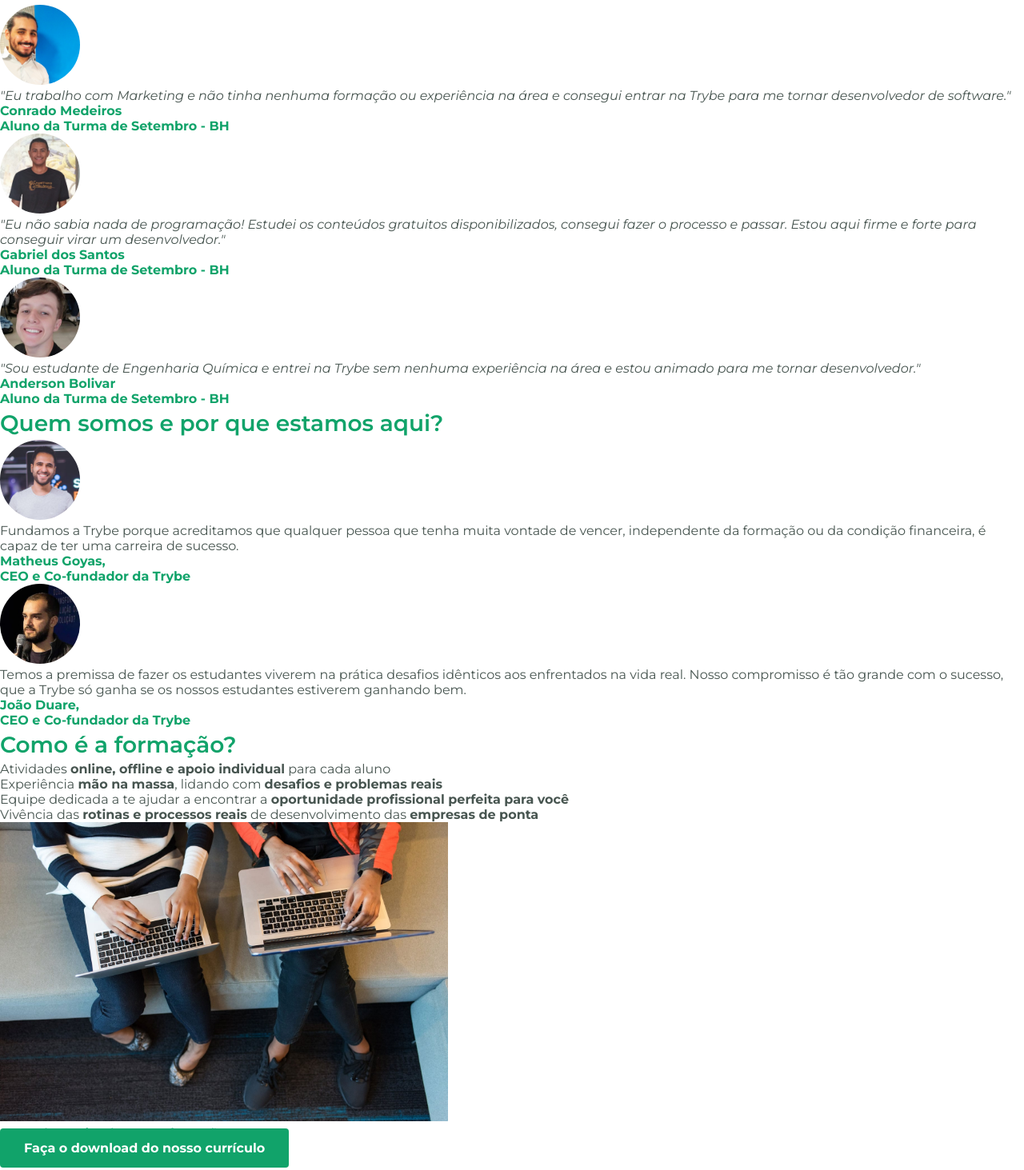
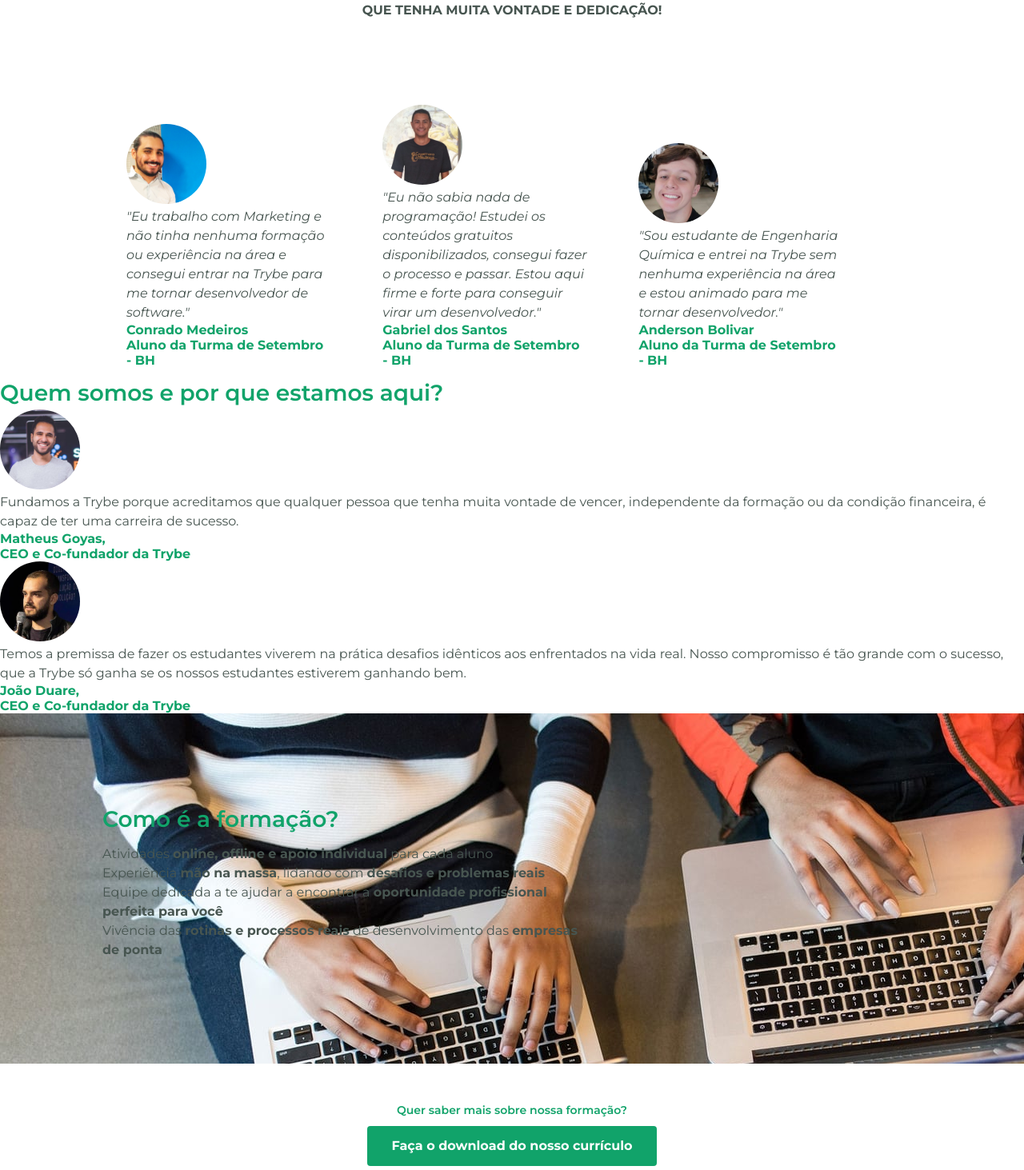
Before and after one commit to simonebarbado/simonebarbado.github.io, a plain HTML site: page projeto-pessoal-01/index.html in a window 1280 px wide. Shown: the part 742-2205 px from the top of the page at 80% size. Drawn offline with Linux system fonts and the light colour scheme.

Commit message:
Alinhando os elementos da página

```diff
--- a/projeto-pessoal-01/index.html
+++ b/projeto-pessoal-01/index.html
@@ -9,6 +9,7 @@
     <link rel="shortcut icon" href="img/favicon-32x32.png" type="image/x-icon">
 </head>
 <body>
+    <!-- Parte 01 -->
     <header>
         <div id="header-content">
             <h1>Sua carreira de sucesso em tecnologia começa aqui. Agora.</h1>
@@ -20,6 +21,7 @@
         </div>
     </header>
 
+    <!-- Parte 02 -->
     <section id="marketing">
         <article>
             <h2>A Trybe é para todos, inclusive para VOCÊ</h2>
@@ -33,8 +35,10 @@
         </article>
     </section>
 
-    <section>
-        <div class="depoimentos">
+    <!-- Parte 03 -->
+    <section class="student-border">
+        <!-- Parte 03 - Depoimento 01 -->
+        <div class="student-container">
             <img src="img/conrado-medeiros.png" alt="Foto de Conrado Medeiros" class="pictures">
 
             <p>
@@ -51,7 +55,8 @@
             </p>
         </div>
 
-        <div class="depoimentos">
+        <!-- Parte 03 - Depoimento 02 -->
+        <div class="student-container">
             <img src="img/gabriel-dos-santos.png" alt="Foto de Gabriel dos Santos" class="pictures">
             <p>
                 <em>
@@ -67,7 +72,8 @@
             </p>
         </div>
 
-        <div class="depoimentos">
+        <!-- Parte 03 - Depoimento 03 -->
+        <div class="student-container">
             <img src="img/anderson-bolivar.png" alt="Foto de Anderson Bolivar" class="pictures">
             <p>
                 <em>
@@ -84,6 +90,7 @@
         </div>
     </section>
 
+    <!-- Parte 04 -->
     <section>
         <h2>Quem somos e por que estamos aqui?</h2>
 
@@ -114,7 +121,8 @@
         </h4>
     </section>
 
-    <section>
+    <!-- Parte 05 -->
+    <section id="formacao">
         <h2>Como é a formação?</h2>
 
         <ul>
@@ -123,10 +131,9 @@
             <li>Equipe dedicada a te ajudar a encontrar a <strong>oportunidade profissional perfeita para você</strong></li>
             <li>Vivência das <strong>rotinas e processos reais</strong> de desenvolvimento das <strong>empresas de ponta</strong></li>
         </ul>
-
-        <img src="img/learning-web.jpeg" alt="Duas pessoas aprendendo juntas com seus notebooks, vistas de cima" width="560px">
     </section>
 
+    <!-- Parte 06 -->
     <footer>
         <h3>Quer saber mais sobre nossa formação?</h3>
         <a class="button" href="https://www.google.com/search?q=curriculo+trybe&oq=curriculo+trybe&aqs=chrome..69i57.1900j0j8&sourceid=chrome&ie=UTF-8" target="_blank"> Faça o download do nosso currículo </a>
--- a/projeto-pessoal-01/style.css
+++ b/projeto-pessoal-01/style.css
@@ -15,6 +15,7 @@
     font-weight: 600;
     font-size: 45px;
     letter-spacing: -1px;
+    margin-bottom: 30px;
 }
 
 h2 {
@@ -33,9 +34,15 @@
     color: #11a36a;
 }
 
+p {
+    line-height: 24px;
+}
+
 p, li {
     font-size: 16px;
     color: #475550;
+    line-height: 24px;
+    list-style: none;
 }
 
 header {
@@ -43,6 +50,24 @@
     background-size: cover;
     background-repeat: no-repeat;
     padding: 60px 30px 40px;
+}
+
+header p {
+    margin: 30px 0px;
+    line-height: 24px;
+}
+
+ul {
+    margin-bottom: 30px;
+}
+
+footer {
+    text-align: center;
+    margin-bottom: 32px;
+}
+
+footer h3 {
+    margin-top: 48px;
 }
 
 .pictures {
@@ -59,21 +84,51 @@
     line-height: 20px;
     font-weight: 700;
     text-decoration: none;
+    display: inline-block;
+    margin: 10px;
 }
 
-.depoimentos {
+.student-border {
+    max-width: 80%;
+    margin: 0 auto;
+}
 
+.student-container {
+    max-width: 25%;
+    display: inline-block;
+    margin: 10px 30px;
+}
+
+.student-container .pictures {
+    margin: 0 auto;
 }
 
 #header-content {
     max-width: 600px;
     text-align: left;
+    margin-left: 10%;
 }
 #marketing {
     padding: 6em 30px;
+    margin: 0px 10%;
+    text-align: center;
 }
-
 
 #marketing h2 {
     margin-bottom: 40px;
 }
+
+#formacao {
+    text-align: center;
+    background-image: url(img/learning-web.jpeg);
+    padding: 100px 10%;
+    text-align: left;
+}
+
+#formacao h2 {
+    line-height: 64px;
+}
+
+#formacao li {
+    max-width: 600px;
+}
```
